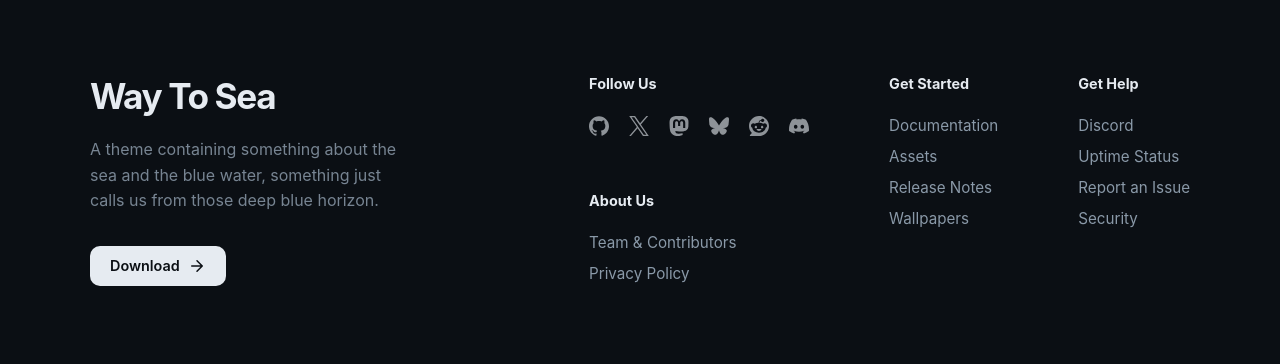
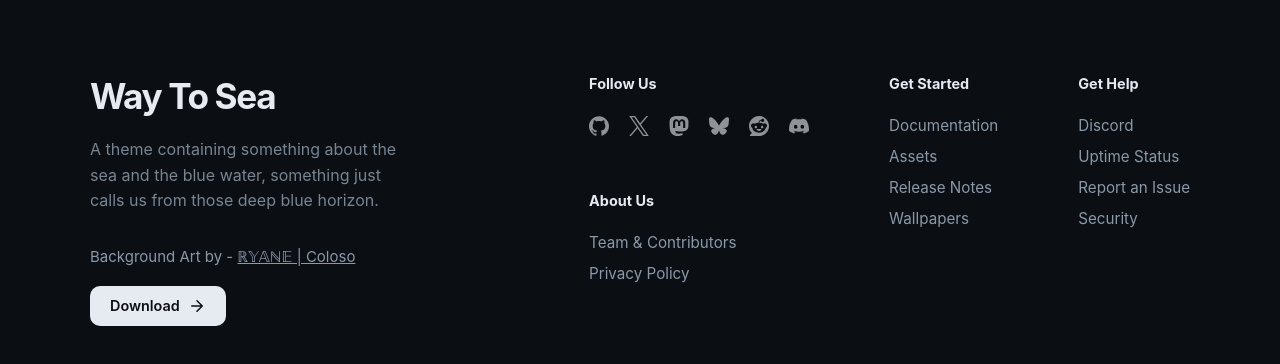
Before and after one commit to dummy3ye/waytosea, a website: page website/index.html in a window 1280 px wide. Shown: the part 822-1186 px from the top of the page. Drawn offline with Linux system fonts and the light colour scheme.

Commit message:
fix(website) : added credits for the bg image (@dummy3ye)
the website didn't mentioned the bg artist in the main page so i just
wrote it

```diff
--- a/website/index.html
+++ b/website/index.html
@@ -86,6 +86,9 @@
             <p class="footer-description">
               A theme containing something about the sea and the blue water, something just calls us
               from those deep blue horizon.
+            </p>
+            <p class="bg-credit">
+              Background Art by - <a href="https://x.com/YRY_0">ℝ𝕐𝔸ℕ𝔼 | Coloso</a>
             </p>
             <a href="https://github.com/dummy3ye/waytosea" class="github-btn-footer">
               <span>Download</span>
--- a/website/styles/main.css
+++ b/website/styles/main.css
@@ -274,6 +274,16 @@ body {
   opacity: 0.85;
 }
 
+.bg-credit {
+  color: var(--text-muted);
+  font-size: 15px;
+  margin-bottom: 20px;
+}
+
+.bg-credit a {
+  color: var(--text-muted);
+}
+
 .github-btn-footer {
   display: inline-flex;
   align-items: center;
@@ -489,6 +499,10 @@ body {
 }
 
 .docs-breadcrumbs a:hover {
+  color: var(--text-primary);
+}
+
+.bg-credit a:hover {
   color: var(--text-primary);
 }
 
```
Also changed, not shown: 3 other files.
